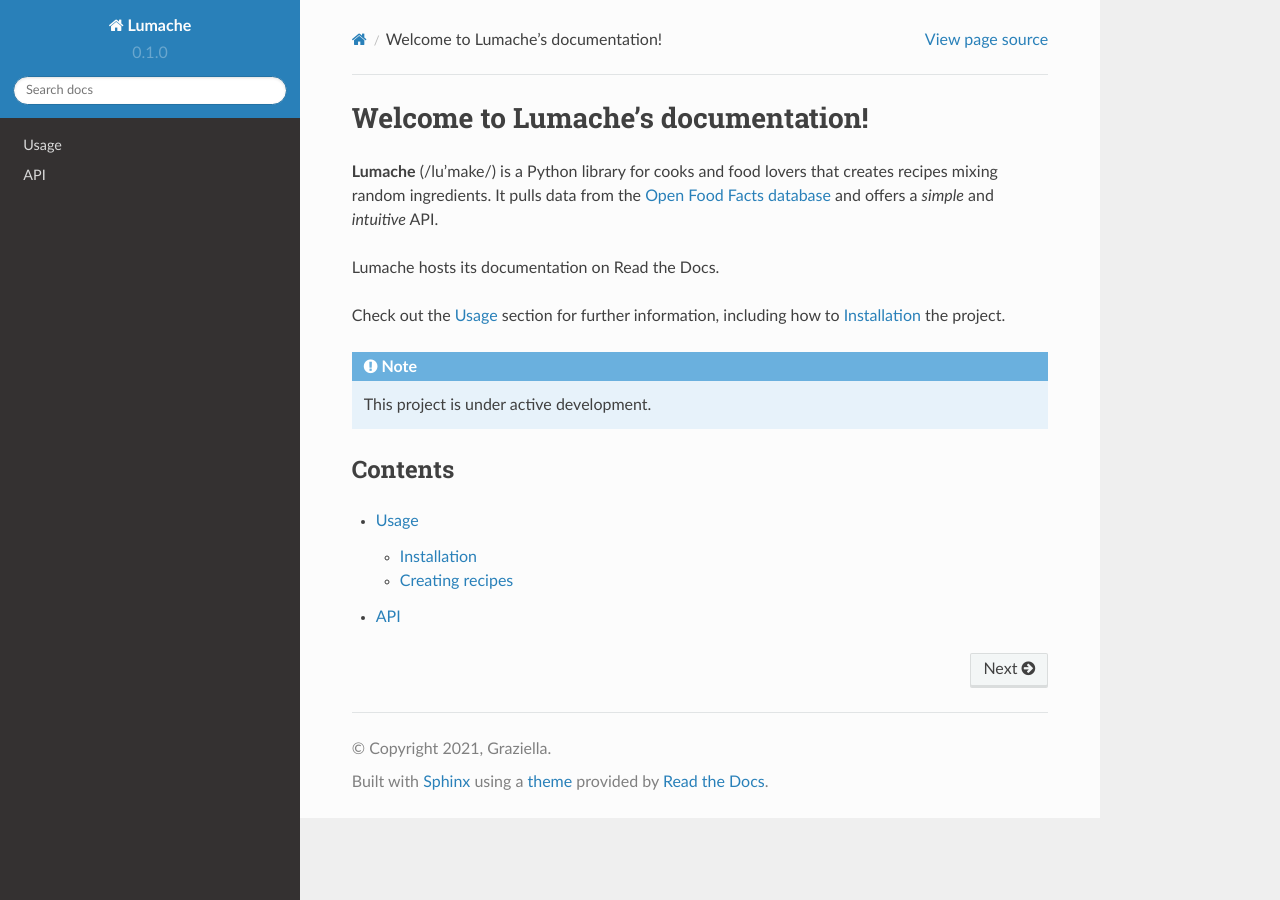
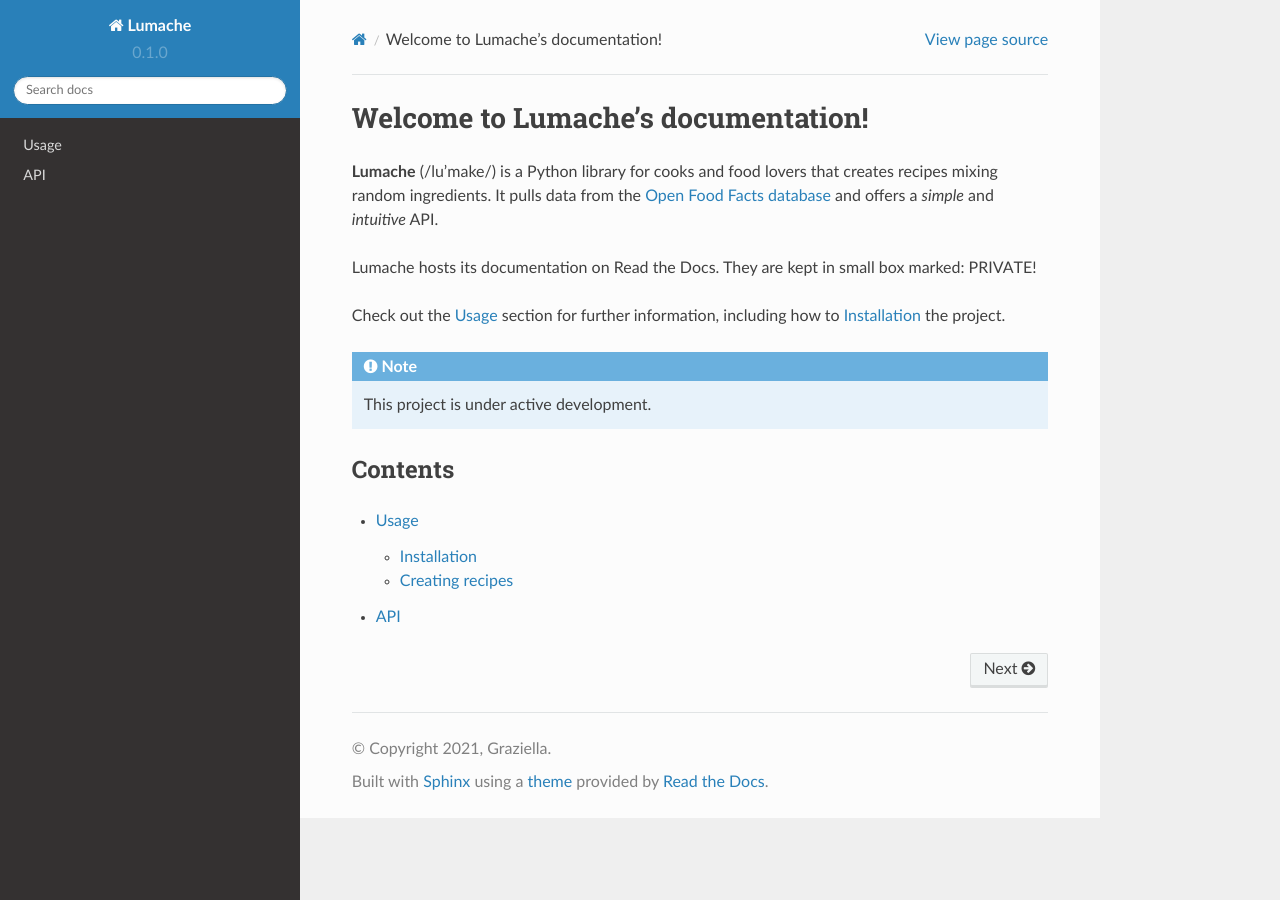
Before and after one commit to keith-taylor/read-the-docs-tutorial, a Sphinx documentation site: the page built from docs/source/index.rst, in a window 1280 px wide. Built offline with Sphinx 7.4.7 and the Read the Docs theme 2.0.0, drawn with Linux system fonts in a browser that asks for light colours.

Commit message:
Update index.rst
Add a note about where exactly the docs are kept.

```diff
--- a/docs/source/index.rst
+++ b/docs/source/index.rst
@@ -6,7 +6,7 @@
 It pulls data from the `Open Food Facts database <https://world.openfoodfacts.org/>`_
 and offers a *simple* and *intuitive* API.
 
-Lumache hosts its documentation on Read the Docs.
+Lumache hosts its documentation on Read the Docs. They are kept in small box marked: PRIVATE!
 
 Check out the :doc:`usage` section for further information, including
 how to :ref:`installation` the project.
```
